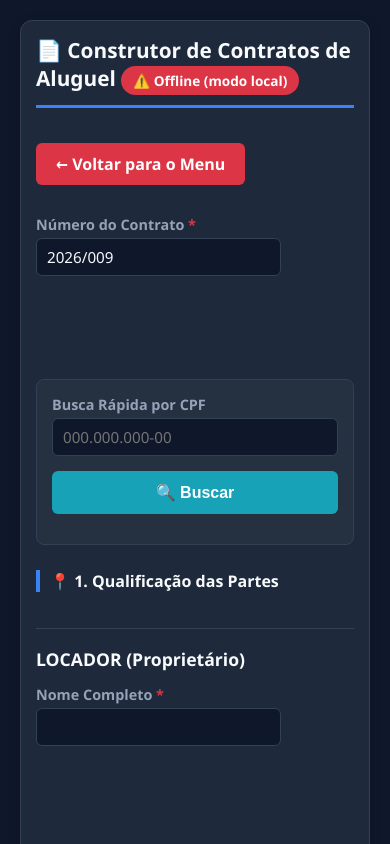
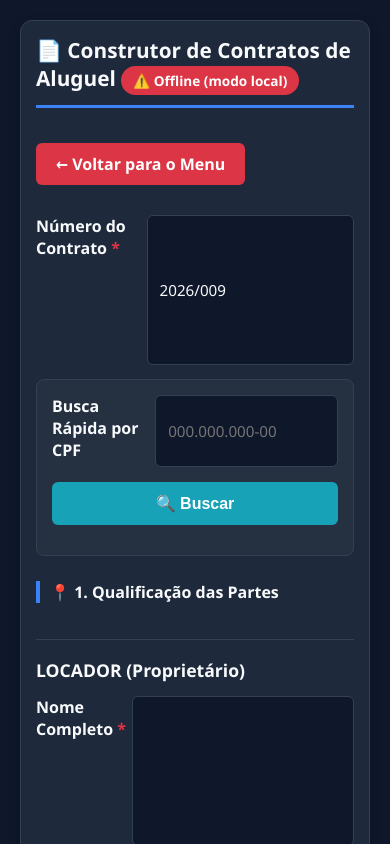
Before and after one commit to twoaseven/criador-contrato, a plain HTML site: page aluguel.html in a window 390 px wide. Shown: the top 844 px of the page. Drawn offline with nearby package versions, Linux system fonts and the light colour scheme; no server answers.

Commit message:
Refactor form-group styles in style.css
Updated form-group styles for better layout and responsiveness.

```diff
--- a/style.css
+++ b/style.css
@@ -72,18 +72,24 @@ h4 {
 }
 
 .form-group {
-    flex: 1 1 200px;
-    min-width: 180px;
+    flex: 1 1 0;
+    min-width: 220px;
+    display: flex;
+    flex-direction: 600;
 }
 
-label {
-    display: block;
+.form-group label {
+    margin-bottom: 6px;
     font-weight: 600;
-    font-size: 0.9rem;
-    margin-bottom: 4px;
-    color: var(--text-secondary);
 }
 
+.form-group input,
+.form-group select,
+.form-group textarea {
+    width: 100%;
+    padding: 10px 12px;
+    box-sizing: border-box;
+}
 /* Checkbox ao lado do texto ("Não se aplica ao contrato") */
 .checkbox-inline {
     display: inline-flex;
```
